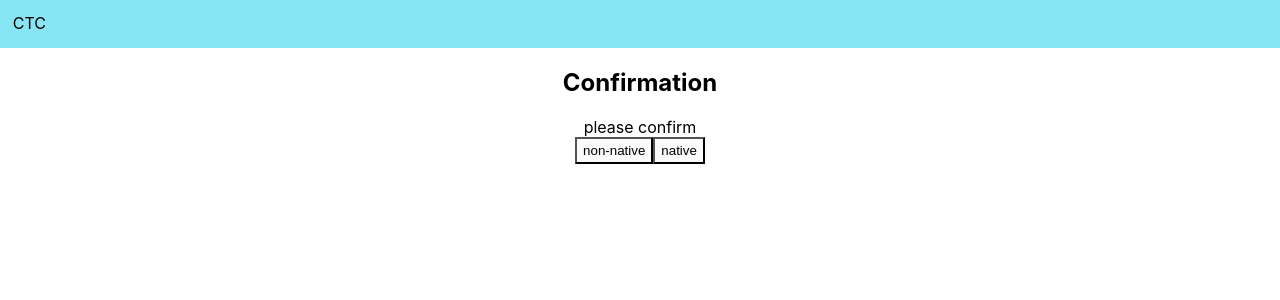
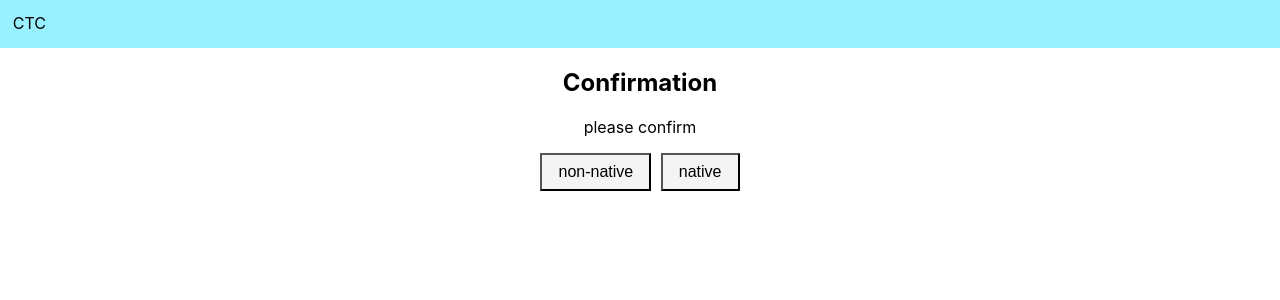
Before and after one commit to nianlu/ctc_client, a React (Create React App) app: page / in a window 1280 px wide. Both pictures are taken after a click on the button "next". Shown: the top 300 px of the page. Built offline with nearby package versions, Linux system fonts and the light colour scheme.

Commit message:
button style

```diff
--- a/package.json
+++ b/package.json
@@ -8,6 +8,7 @@
     "@testing-library/user-event": "^7.1.2",
     "axios": "^0.20.0",
     "react": "^16.13.1",
+    "react-device-detect": "^1.14.0",
     "react-dom": "^16.13.1",
     "react-scripts": "3.4.3"
   },
--- a/src/App.css
+++ b/src/App.css
@@ -38,13 +38,29 @@
 }
 
 .ctc-nav {
-  background-color: #88e5f4;
+  background-color: #99f1ff;
   /* padding: 1rem; */
-  height: 3rem
+  height: 3rem;
+  margin-bottom: 1rem;
 }
 
-button {
-  height: 1.7rem;
+.ctc-button {
+  /* height: 1.7rem; */
   cursor: pointer;
-  background-color: #fbfbfb;
+  padding: 0.5rem 1rem;
+  font-size: 1rem;
+  margin: 0 0.3rem;
+  background-color: #f4f4f4;
 }
+
+.ctc-mobile-record {
+  border-radius: 50%;
+  height: 5rem;
+  width: 5rem;
+  font-size: 1.2rem;
+  background-color: #f4f4f4;
+  box-shadow: 0 0 2px gainsboro;
+}
+.ctc-mobile-record:active {
+  box-shadow: 0 0 0px gainsboro;
+}
--- a/src/App.js
+++ b/src/App.js
@@ -8,6 +8,7 @@ import Intro from './Intro'
 import Confirm from './Confirm'
 
 function App() {
+  const [user, setUser] = useState({group: 'non-native'})
   const [step, setStep] = useState('intro')
 
   return (
@@ -16,9 +17,9 @@ function App() {
       {step === 'intro'?
         <Intro toStep={setStep} />
         : step === 'confirm'?
-        <Confirm toStep={setStep} />
+        <Confirm toStep={setStep} onChangeGroup={v => setUser({group: v})} />
         : step === 'recorder'?
-        <Recorder toStep={setStep} />
+        <Recorder toStep={setStep} user={user} />
         : <></>
       }
     </div>
--- a/src/Confirm.js
+++ b/src/Confirm.js
@@ -3,14 +3,14 @@ import { testget, testUpload } from './api';
 
 const Confirm = (props) => {
 
-  const { toStep } = props
+  const { toStep, onChangeGroup } = props
 
   return (
     <div>
       <h2>Confirmation</h2>
-      <div>please confirm</div>
-      <button onClick={_ => toStep('recorder')}>non-native</button>
-      <button onClick={_ => toStep('recorder')}>native</button>
+      <div style={{marginBottom: '1rem'}}>please confirm</div>
+      <button className='ctc-button' onClick={_ => {onChangeGroup('non-native'); toStep('recorder')}}>non-native</button>
+      <button className='ctc-button' onClick={_ => {onChangeGroup('native'); toStep('recorder')}}>native</button>
     </div>
   )
 }
--- a/src/Intro.js
+++ b/src/Intro.js
@@ -7,8 +7,8 @@ const Intro = (props) => {
   return (
     <div>
       <h2>Introduction</h2>
-      <div>here are some intro...</div>
-      <button onClick={_ => toStep('confirm')}>next</button>
+      <div style={{marginBottom: '1rem'}}>here are some intro...</div>
+      <button className='ctc-button' onClick={_ => toStep('confirm')}>next</button>
     </div>
   )
 }
--- a/src/Recorder.js
+++ b/src/Recorder.js
@@ -1,4 +1,5 @@
 import React, { useState, useEffect } from 'react';
+import { isBrowser, isMobile } from "react-device-detect";
 import { testget, testUpload } from './api';
 import * as api from './api';
 import Word from './Word';
@@ -75,7 +76,7 @@ const Recorder = () => {
     })
   }, [])
 
-  const start = () => {
+  const onStart = () => {
     setChunk()
     setLink()
     recorder && recorder.state === 'inactive' && recorder.start()
@@ -90,12 +91,12 @@ const Recorder = () => {
   //   setInfo('finished')
   // }
 
-  const stop = () => {
+  const onStop = () => {
     recorder && recorder.state === 'recording' && recorder.stop()
     console.log(recorder.state)
   }
 
-  const save = () => {
+  const onSave = () => {
     recorder && recorder.state === 'inactive' &&
     console.log(recorder.state)
     // console.log(chunk)
@@ -108,7 +109,7 @@ const Recorder = () => {
     console.log(audioURL)
   }
 
-  const upload = () => {
+  const onUpload = () => {
     console.log('upload')
     console.log(blob)
     setInfo('uploading')
@@ -126,19 +127,34 @@ const Recorder = () => {
     )
   }
 
+  const mobileButtonStyle = {
+    borderRadius: '50%',
+    height: '5rem',
+    width: '5rem',
+    fontSize: '1.2rem'
+  }
 
   return (
     <div>
-      {/* <h2>Recorder</h2> */}
       <Word />
-      <div>{info}</div>
-      {/* <div>{status}</div> */}
-      {status === 'stop'?
-        <button onClick={start}>start</button>
+      <div style={{marginBottom: '1rem'}}>{info}</div>
+      {isMobile?
+        <button className='ctc-mobile-record'
+          onTouchStart={status === 'stop'? onStart : _ => {}}
+          onTouchEnd={status === 'start'? onStop : _ => {}}
+        >
+          {status === 'stop'?
+            'start'
+          :
+            '...'
+          }
+        </button>
+      : status === 'stop'?
+        <button className='ctc-button' onClick={onStart}>start</button>
       : status === 'start'?
-        <button onClick={stop}>stop</button>
+        <button className='ctc-button' onClick={onStop}>stop</button>
       :
-        <button disabled={true} onClick={stop}>stop</button>
+        <button className='ctc-button' disabled={true} onClick={onStop}>stop</button>
       }
       {/* <button disabled={!link}><a href={link}>download</a></button>
       <button disabled={!link} onClick={upload}>upload</button> */}
```
Also changed, not shown: 1 other file (tests, documents, lock files or other folders).
